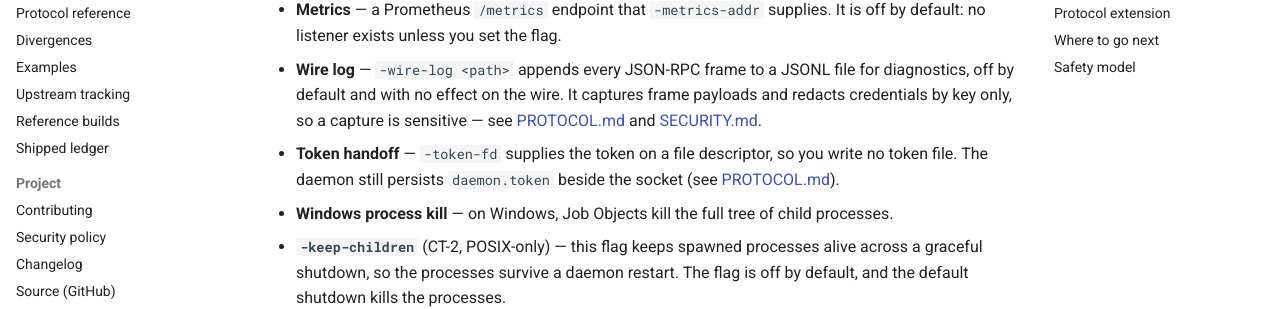
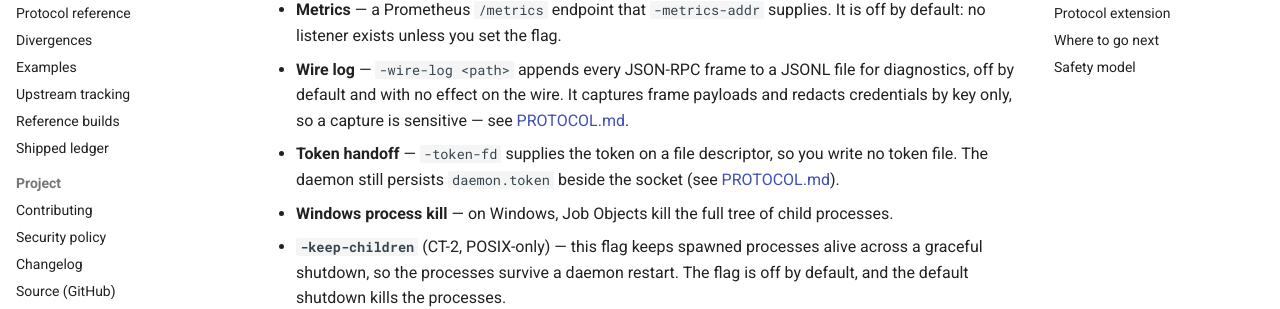
Before and after one commit to schubydoo/claustrum, an MkDocs documentation site: the page built from docs/index.md, in a window 1280 px wide and 900 px high, scrolled down 978 px. Shown: the part 149-458 px from the top of the window. Built offline with MkDocs 1.6.1 and Material for MkDocs 9.7.7, drawn with Linux system fonts in a browser that asks for light colours; comment, search, counter and statistics services are not loaded.

Commit message:
docs: fix mkdocs strict — drop the out-of-tree SECURITY.md link from index
SECURITY.md lives at the repo root, not under docs/, so mkdocs --strict aborts on
the ../SECURITY.md cross-reference. The other index bullets link only in-tree
files; match them.

Co-Authored-By: Claude Opus 4.8 <noreply@anthropic.com>

```diff
--- a/docs/index.md
+++ b/docs/index.md
@@ -50,7 +50,7 @@ Thus no extra changes the frames that a client sees. For details, see the
 - **Wire log** — `-wire-log <path>` appends every JSON-RPC frame to a JSONL file
   for diagnostics, off by default and with no effect on the wire. It captures frame
   payloads and redacts credentials by key only, so a capture is sensitive — see
-  [PROTOCOL.md](PROTOCOL.md) and [SECURITY.md](../SECURITY.md).
+  [PROTOCOL.md](PROTOCOL.md).
 - **Token handoff** — `-token-fd` supplies the token on a file descriptor, so
   you write no token file. The daemon still persists `daemon.token` beside the
   socket (see [PROTOCOL.md](PROTOCOL.md)).
```
